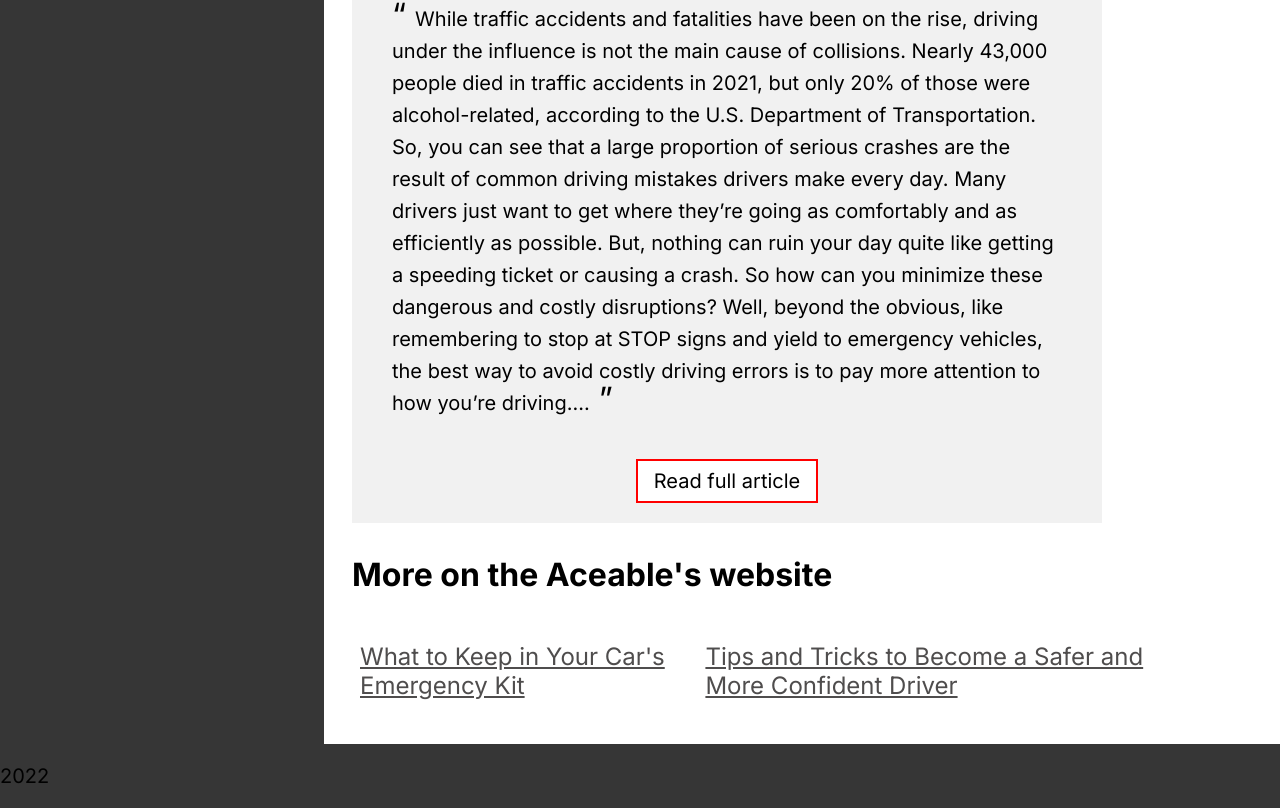
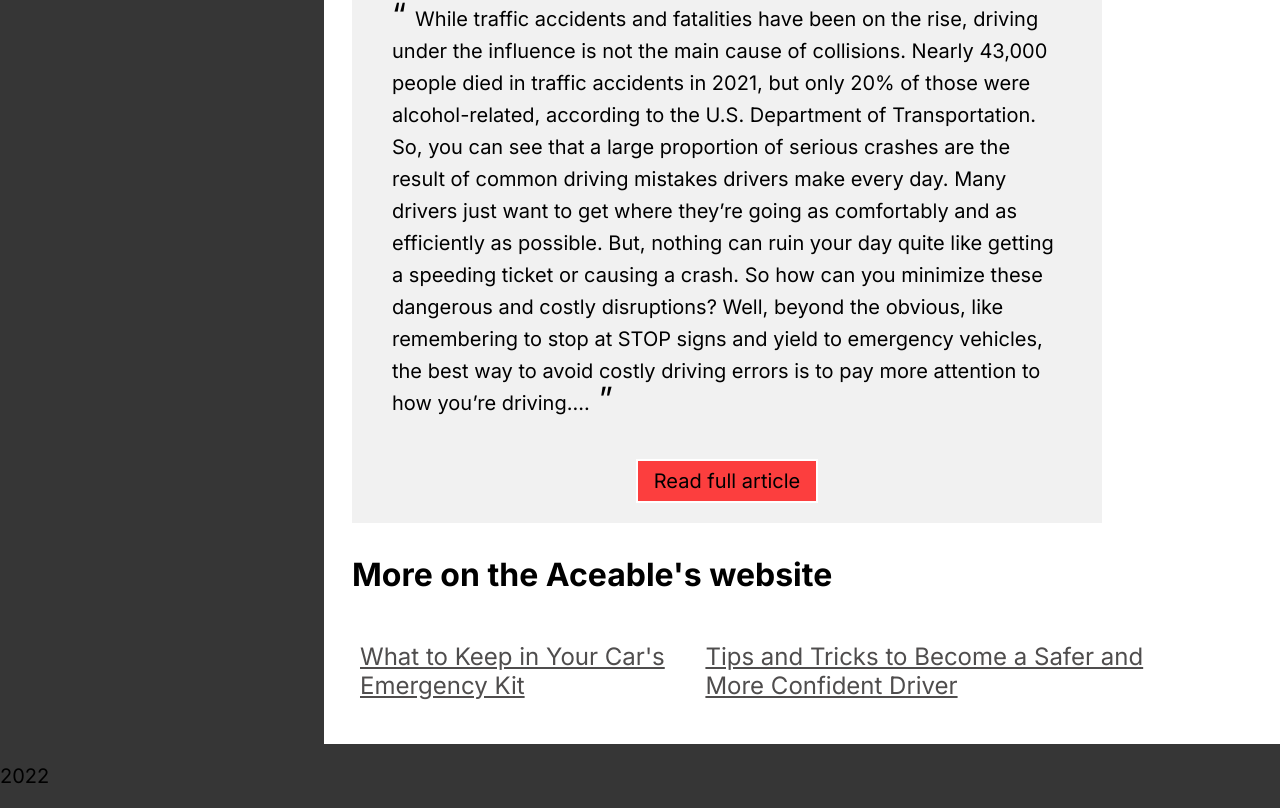
Before and after one commit to cml815/about-a, a React (Create React App) app: page /projects/aceable in a window 1280 px wide. Shown: the part 1228-2036 px from the top of the page. Built offline with nearby package versions, Linux system fonts and the light colour scheme.

Commit message:
change btn hover and color

```diff
--- a/src/global.css
+++ b/src/global.css
@@ -70,18 +70,18 @@ p {
 }
 
 .btn {
-  background-color: white;
-  border: 2px solid red;
+  background-color: rgb(252, 62, 62);
+  border: 2px solid white;
   color: black;
   padding: .5rem 1rem;
   font-size: 1.25rem;
+  transition: .5s;
 }
 
 .btn:hover {
-  background-color: red;
-  color: white;
-  transition-timing-function: ease;
-  transition-timing-function: cubic-bezier(0.25, 0.1, 0.25, 1);
+  background-color: white;
+  color: red;
+  border: solid 1.5px black;
 }
 
 a {
```
